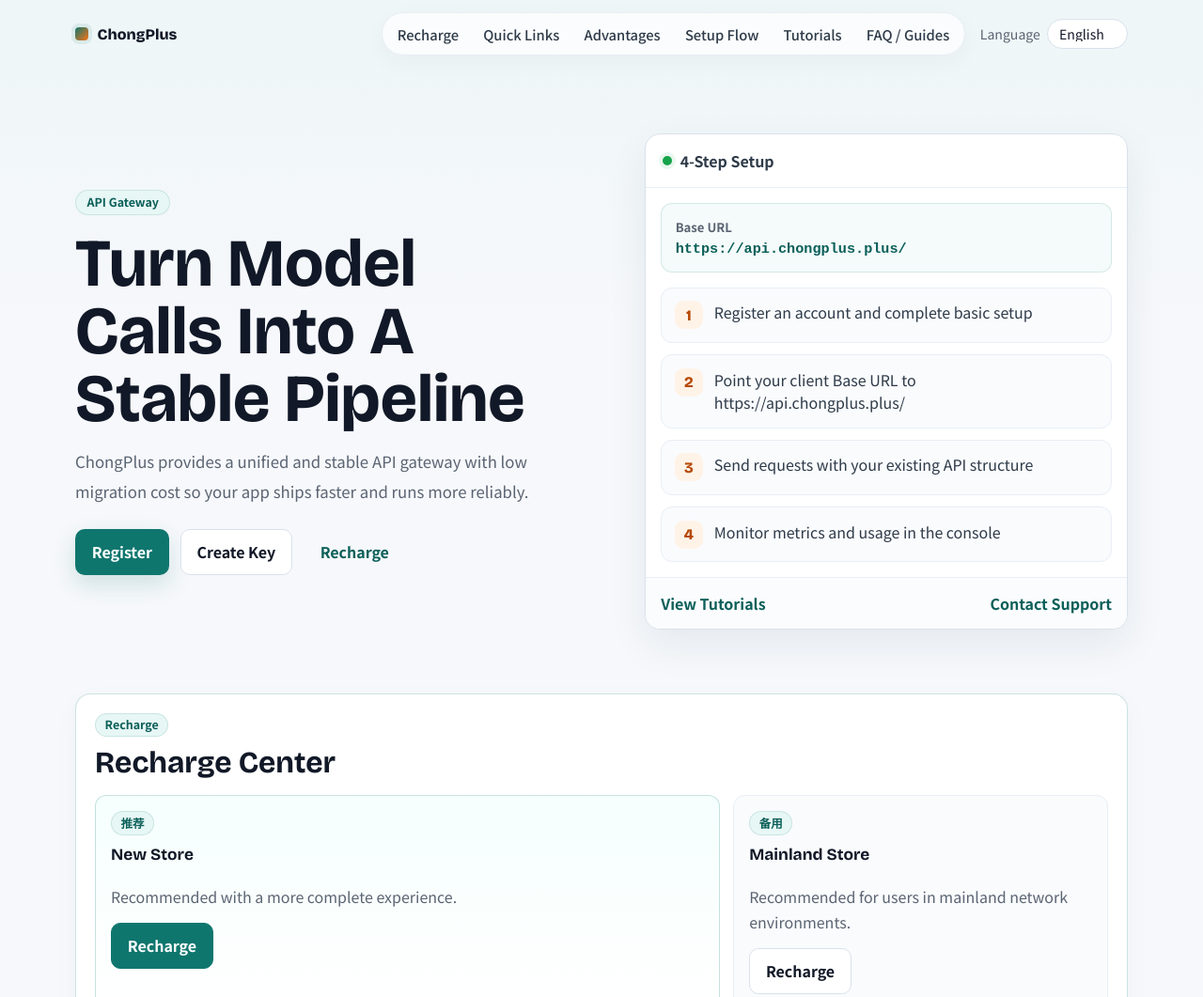
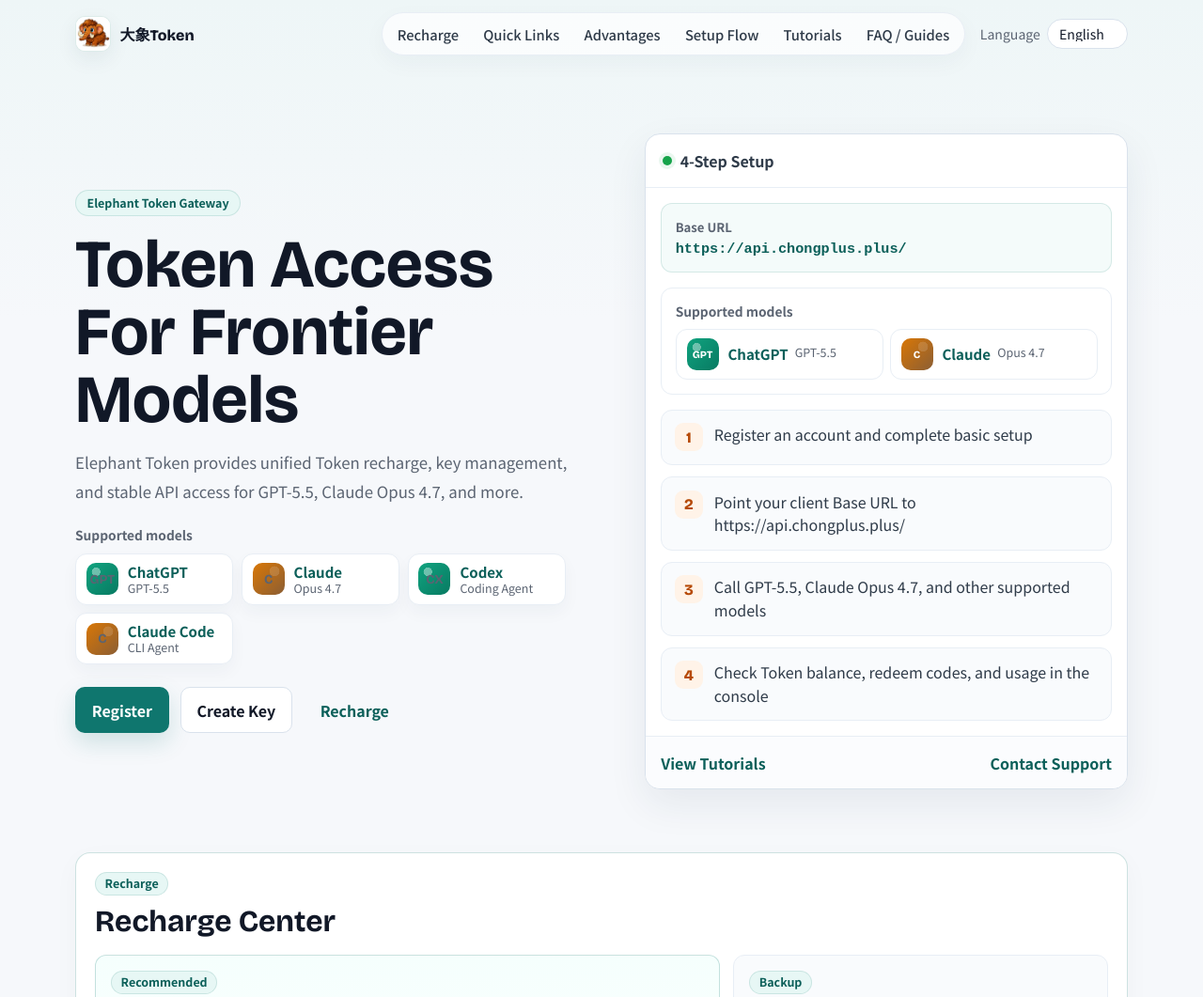
Before and after one commit to Rodert/chongplusplus, a website built with Vite: page index.html in a window 1280 px wide. Shown: the top 1061 px of the page at 94% size. Built offline with nearby package versions, Linux system fonts and the light colour scheme.

Commit message:
Update branding for Elephant Token

```diff
--- a/src/i18n/index.js
+++ b/src/i18n/index.js
@@ -7,7 +7,9 @@ const messages = {
     common: {
       language: "Language",
       support: "Support",
-      contactSupport: "Contact Support"
+      contactSupport: "Contact Support",
+      recommended: "Recommended",
+      backup: "Backup"
     },
     nav: {
       recharge: "Recharge",
@@ -18,39 +20,40 @@ const messages = {
       faq: "FAQ / Guides"
     },
     home: {
-      badge: "API Gateway",
-      title: "Turn Model Calls Into A Stable Pipeline",
+      badge: "Elephant Token Gateway",
+      title: "Token Access For Frontier Models",
       subtitle:
-        "ChongPlus provides a unified and stable API gateway with low migration cost so your app ships faster and runs more reliably.",
+        "Elephant Token provides unified Token recharge, key management, and stable API access for GPT-5.5, Claude Opus 4.7, and more.",
+      modelsLabel: "Supported models",
       ctaRegister: "Register",
       ctaSteps: "View Setup Steps",
       ctaTutorials: "View Tutorials",
       sectionRecharge: "Recharge Center",
       sectionLinks: "Quick Links",
-      sectionAdvantage: "Why ChongPlus",
+      sectionAdvantage: "Why Elephant Token",
       sectionSteps: "4-Step Setup",
       sectionFaq: "FAQ / Guides",
       rechargeSupportPrefix: "If payment fails, ",
       faqSupportPrefix: "If payment/redeem/network issues occur, ",
       highlights: {
         unified: {
-          title: "Unified Entry",
-          desc: "Use one Base URL for multiple model providers and reduce SDK/config branching."
+          title: "Frontier Models Ready",
+          desc: "GPT-5.5, Claude Opus 4.7, and other advanced models are available with flexible Token usage."
         },
         reliable: {
-          title: "High Availability",
-          desc: "Supports streaming, retries, and intelligent fallback to keep requests stable."
+          title: "Stable API Access",
+          desc: "Use one Base URL for mainstream models with streaming support and less client-side configuration."
         },
         observability: {
-          title: "Observability & Billing",
-          desc: "Track request volume, success rate, latency, and usage for better cost control."
+          title: "Token Recharge & Redeem",
+          desc: "Recharge, redeem codes, and manage keys in one place for clearer model cost control."
         }
       },
       steps: {
         1: "Register an account and complete basic setup",
         2: "Point your client Base URL to https://api.chongplus.plus/",
-        3: "Send requests with your existing API structure",
-        4: "Monitor metrics and usage in the console"
+        3: "Call GPT-5.5, Claude Opus 4.7, and other supported models",
+        4: "Check Token balance, redeem codes, and usage in the console"
       },
       recharge: {
         new: { title: "New Store", desc: "Recommended with a more complete experience.", cta: "Recharge" },
@@ -73,7 +76,7 @@ const messages = {
         q2: "Does it support streaming output?",
         a2: "Yes. You can consume streaming responses with your existing logic.",
         q3: "How can I start quickly?",
-        a3: "Visit chongplus.plus and create an API key to begin."
+        a3: "Register, recharge Token, create an API key, and start calling supported models."
       }
     },
     tutorialsPage: {
@@ -102,7 +105,9 @@ const messages = {
     common: {
       language: "言語",
       support: "サポート",
-      contactSupport: "サポートへ連絡"
+      contactSupport: "サポートへ連絡",
+      recommended: "推奨",
+      backup: "予備"
     },
     nav: {
       recharge: "チャージ",
@@ -113,39 +118,40 @@ const messages = {
       faq: "FAQ / ガイド"
     },
     home: {
-      badge: "API 中継サイト",
-      title: "モデル呼び出しを安定した経路に",
+      badge: "Elephant Token ゲートウェイ",
+      title: "先端モデル向け Token アクセス",
       subtitle:
-        "ChongPlus は、低い改修コストで使える統一 API 中継を提供し、より速く安全に運用できます。",
+        "Elephant Token は GPT-5.5、Claude Opus 4.7 などに対応し、Token チャージ、Key 管理、安定した API 接続を提供します。",
+      modelsLabel: "対応モデル",
       ctaRegister: "今すぐ登録",
       ctaSteps: "導入手順を見る",
       ctaTutorials: "チュートリアルを見る",
       sectionRecharge: "チャージセンター",
       sectionLinks: "クイックリンク",
-      sectionAdvantage: "ChongPlus を選ぶ理由",
+      sectionAdvantage: "Elephant Token を選ぶ理由",
       sectionSteps: "4 ステップで導入",
       sectionFaq: "FAQ / ガイド",
       rechargeSupportPrefix: "決済で問題が発生した場合は、",
       faqSupportPrefix: "決済・交換・ネットワークの問題がある場合は、",
       highlights: {
         unified: {
-          title: "統一エントリー",
-          desc: "1 つの Base URL で複数プロバイダーに接続し、SDK/設定の分岐を減らします。"
+          title: "先端モデルに対応",
+          desc: "GPT-5.5、Claude Opus 4.7 などの高性能モデルを Token ベースで柔軟に利用できます。"
         },
         reliable: {
-          title: "高可用な中継",
-          desc: "ストリーミング、再試行、フェイルバックに対応し、安定した呼び出しを維持します。"
+          title: "安定した API 接続",
+          desc: "1 つの Base URL で主流モデルに接続し、ストリーミングにも対応します。"
         },
         observability: {
-          title: "可観測性と課金",
-          desc: "リクエスト数、成功率、遅延、消費量を可視化し、コスト管理を改善します。"
+          title: "Token チャージと交換",
+          desc: "チャージ、交換コード、Key 管理をまとめて行い、モデル利用コストを把握できます。"
         }
       },
       steps: {
         1: "アカウント登録と基本設定を完了する",
         2: "クライアントの Base URL を https://api.chongplus.plus/ に設定する",
-        3: "既存のリクエスト形式で呼び出しを開始する",
-        4: "コンソールで監視と利用量を確認する"
+        3: "GPT-5.5、Claude Opus 4.7 などの対応モデルを呼び出す",
+        4: "コンソールで Token 残高、交換、利用量を確認する"
       },
       recharge: {
         new: { title: "新ストア", desc: "推奨入口。より完全な体験。", cta: "チャージへ" },
@@ -168,7 +174,7 @@ const messages = {
         q2: "ストリーミング出力に対応していますか？",
         a2: "対応しています。既存のストリーミング処理をそのまま利用できます。",
         q3: "試用はどう始めればいいですか？",
-        a3: "chongplus.plus にアクセスし、API Key を作成して開始してください。"
+        a3: "登録、Token チャージ、API Key 作成後、対応モデルを呼び出せます。"
       }
     },
     tutorialsPage: {
@@ -196,7 +202,9 @@ const messages = {
     common: {
       language: "언어",
       support: "지원",
-      contactSupport: "고객 지원 문의"
+      contactSupport: "고객 지원 문의",
+      recommended: "추천",
+      backup: "예비"
     },
     nav: {
       recharge: "충전",
@@ -207,39 +215,40 @@ const messages = {
       faq: "FAQ / 가이드"
     },
     home: {
-      badge: "API 중계 사이트",
-      title: "모델 호출을 안정적인 경로로",
+      badge: "Elephant Token 게이트웨이",
+      title: "프런티어 모델용 Token 액세스",
       subtitle:
-        "ChongPlus는 낮은 전환 비용으로 통합 API 중계 기능을 제공하여 더 빠르고 안정적으로 서비스할 수 있게 합니다.",
+        "Elephant Token은 GPT-5.5, Claude Opus 4.7 등을 지원하며 Token 충전, Key 관리, 안정적인 API 액세스를 제공합니다.",
+      modelsLabel: "지원 모델",
       ctaRegister: "지금 가입",
       ctaSteps: "연동 절차 보기",
       ctaTutorials: "튜토리얼 보기",
       sectionRecharge: "충전 센터",
       sectionLinks: "빠른 링크",
-      sectionAdvantage: "ChongPlus를 선택하는 이유",
+      sectionAdvantage: "Elephant Token을 선택하는 이유",
       sectionSteps: "4단계 연동",
       sectionFaq: "FAQ / 가이드",
       rechargeSupportPrefix: "결제 오류가 발생하면 ",
       faqSupportPrefix: "결제/교환/네트워크 문제가 있으면 ",
       highlights: {
         unified: {
-          title: "통합 진입점",
-          desc: "하나의 Base URL로 여러 모델 공급자를 연결해 SDK/설정 분기를 줄입니다."
+          title: "프런티어 모델 지원",
+          desc: "GPT-5.5, Claude Opus 4.7 등 고급 모델을 Token 기반으로 유연하게 사용할 수 있습니다."
         },
         reliable: {
-          title: "고가용성 중계",
-          desc: "스트리밍, 재시도, 지능형 페일백으로 요청 안정성을 보장합니다."
+          title: "안정적인 API 액세스",
+          desc: "하나의 Base URL로 주요 모델에 연결하고 스트리밍 호출도 사용할 수 있습니다."
         },
         observability: {
-          title: "관측성과 과금",
-          desc: "요청량, 성공률, 지연, 사용량을 확인해 비용 관리를 쉽게 합니다."
+          title: "Token 충전과 교환",
+          desc: "충전, 교환 코드, Key 관리를 한곳에서 처리해 모델 사용 비용을 쉽게 관리합니다."
         }
       },
       steps: {
         1: "계정을 등록하고 기본 설정을 완료합니다",
         2: "클라이언트 Base URL을 https://api.chongplus.plus/ 로 설정합니다",
-        3: "기존 요청 구조로 호출을 시작합니다",
-        4: "콘솔에서 모니터링과 사용량을 확인합니다"
+        3: "GPT-5.5, Claude Opus 4.7 등 지원 모델을 호출합니다",
+        4: "콘솔에서 Token 잔액, 교환, 사용량을 확인합니다"
       },
       recharge: {
         new: { title: "신규 스토어", desc: "권장 경로로 더 완성된 경험을 제공합니다.", cta: "충전하기" },
@@ -262,7 +271,7 @@ const messages = {
         q2: "스트리밍 출력도 지원하나요?",
         a2: "지원합니다. 기존 스트리밍 처리 방식 그대로 사용할 수 있습니다.",
         q3: "어떻게 빠르게 시작하나요?",
-        a3: "chongplus.plus에 접속해 API Key를 생성하면 바로 시작할 수 있습니다."
+        a3: "가입, Token 충전, API Key 생성 후 지원 모델 호출을 시작할 수 있습니다."
       }
     },
     tutorialsPage: {
--- a/src/main.js
+++ b/src/main.js
@@ -19,24 +19,31 @@ const resolveAssetUrl = (assetPath) => {
 
 const highlights = [
   {
-    title: t("home.highlights.unified.title", "统一入口"),
-    desc: t("home.highlights.unified.desc", "一个 Base URL 对接多模型供应方，减少业务侧 SDK 和配置分叉。")
+    title: t("home.highlights.unified.title", "旗舰模型现货"),
+    desc: t("home.highlights.unified.desc", "已支持 GPT-5.5、Claude Opus 4.7 等高阶模型，按 Token 灵活使用。")
   },
   {
-    title: t("home.highlights.reliable.title", "高可用中转"),
-    desc: t("home.highlights.reliable.desc", "支持流式返回、失败重试与智能回退，保障核心请求稳定在线。")
+    title: t("home.highlights.reliable.title", "稳定 API 接入"),
+    desc: t("home.highlights.reliable.desc", "一个 Base URL 接入主流模型，支持流式返回，减少客户端配置分叉。")
   },
   {
-    title: t("home.highlights.observability.title", "可观测与计费"),
-    desc: t("home.highlights.observability.desc", "清晰查看请求量、成功率、时延与消耗，方便团队做成本治理。")
+    title: t("home.highlights.observability.title", "Token 充值与兑换"),
+    desc: t("home.highlights.observability.desc", "充值、兑换、Key 管理集中处理，方便个人和团队控制模型消耗。")
   }
 ];
 
 const steps = [
   t("home.steps.1", "先注册账号并完成基础设置"),
   t("home.steps.2", "将你的客户端 Base URL 指向 https://api.chongplus.plus/"),
-  t("home.steps.3", "用现有请求结构发起调用"),
-  t("home.steps.4", "在控制台查看监控与用量")
+  t("home.steps.3", "选择 GPT-5.5、Claude Opus 4.7 等模型发起调用"),
+  t("home.steps.4", "在控制台查看 Token 余额、兑换与消耗")
+];
+
+const supportedModels = [
+  { provider: "ChatGPT", model: "GPT-5.5", tone: "chatgpt" },
+  { provider: "Claude", model: "Opus 4.7", tone: "claude" },
+  { provider: "Codex", model: "Coding Agent", tone: "codex" },
+  { provider: "Claude Code", model: "CLI Agent", tone: "claude" }
 ];
 
 const rechargeLinks = [
@@ -139,13 +146,23 @@ const app = document.querySelector("#app");
 const langOptionsMarkup = LANGUAGE_OPTIONS.map(
   (item) => `<option value="${item.code}" ${item.code === currentLang ? "selected" : ""}>${item.label}</option>`
 ).join("");
+const modelCardMarkup = (model, compact = false) => `
+  <article class="model-card ${compact ? "is-compact" : ""}">
+    <span class="model-logo model-logo-${model.tone}" aria-hidden="true">${model.tone === "chatgpt" ? "GPT" : model.tone === "claude" ? "C" : "CX"}</span>
+    <div>
+      <strong>${model.provider}</strong>
+      <small>${model.model}</small>
+    </div>
+  </article>
+`;
 
 app.innerHTML = `
   <div class="noise"></div>
   <header class="site-header">
     <a class="brand" href="https://chongplus.plus/" target="_blank" rel="noreferrer">
-      <span class="brand-dot"></span>
-      ChongPlus
+      <img class="brand-logo" src="${resolveAssetUrl("/logo.jpg")}" alt="" onerror="this.hidden=true;this.nextElementSibling.hidden=false" />
+      <span class="brand-dot" hidden></span>
+      大象Token
     </a>
     <div class="header-tools">
       <nav class="nav">
@@ -166,11 +183,17 @@ app.innerHTML = `
   <main>
     <section class="hero reveal">
       <div class="hero-copy">
-        <p class="badge">${t("home.badge", "中转 API 官网")}</p>
-        <h1>${t("home.title", "把模型调用变成一条稳定链路")}</h1>
+        <p class="badge">${t("home.badge", "大象Token 模型服务")}</p>
+        <h1>${t("home.title", "前沿模型 Token 接入平台")}</h1>
         <p class="hero-text">
-          ${t("home.subtitle", "chongplus.plus 提供统一、稳定、低改造成本的中转 API 能力，让你的应用更快上线、更稳运行。")}
+          ${t("home.subtitle", "大象Token 提供统一的 Token 充值、Key 管理和稳定 API 接入，已支持 GPT-5.5、Claude Opus 4.7 等前沿模型。")}
         </p>
+        <div class="model-strip" aria-label="${t("home.modelsLabel", "已支持模型")}">
+          <span>${t("home.modelsLabel", "已支持模型")}</span>
+          <div class="model-card-row">
+            ${supportedModels.map((model) => modelCardMarkup(model)).join("")}
+          </div>
+        </div>
         <div class="hero-actions">
           <a class="btn btn-primary" href="https://api.chongplus.plus/register" target="_blank" rel="noreferrer">${t("home.ctaRegister", "立即注册")}</a>
           <a class="btn btn-secondary" href="https://api.chongplus.plus/keys" target="_blank" rel="noreferrer">${t("home.quick.keys.cta", "创建 Key")}</a>
@@ -186,6 +209,12 @@ app.innerHTML = `
         <div class="base-url-box">
           <span>Base URL</span>
           <code>https://api.chongplus.plus/</code>
+        </div>
+        <div class="model-list">
+          <span>${t("home.modelsLabel", "已支持模型")}</span>
+          <div>
+            ${supportedModels.slice(0, 2).map((model) => modelCardMarkup(model, true)).join("")}
+          </div>
         </div>
         <ol class="mini-steps">
           ${steps
@@ -228,7 +257,7 @@ app.innerHTML = `
     <section id="advantage" class="section reveal">
       <div class="section-heading">
         <span>${t("nav.advantage", "优势")}</span>
-        <h2>${t("home.sectionAdvantage", "为什么选择 ChongPlus")}</h2>
+        <h2>${t("home.sectionAdvantage", "为什么选择大象Token")}</h2>
       </div>
       <div class="grid" id="highlights"></div>
     </section>
@@ -254,7 +283,7 @@ app.innerHTML = `
   </main>
 
   <footer class="site-footer">
-    <p>© ${new Date().getFullYear()} ChongPlus</p>
+    <p>© ${new Date().getFullYear()} 大象Token</p>
     <div class="footer-links">
       <button class="footer-link" type="button" data-action="support">${t("common.support", "支持")}</button>
       <a href="https://chongplus.plus/" target="_blank" rel="noreferrer">chongplus.plus</a>
--- a/src/style.css
+++ b/src/style.css
@@ -79,10 +79,20 @@ main,
   text-decoration: none;
 }
 
+.brand-logo {
+  width: 38px;
+  height: 38px;
+  border-radius: 10px;
+  object-fit: cover;
+  border: 1px solid #0f766e24;
+  background: #fff;
+  box-shadow: 0 8px 22px #19324d12;
+}
+
 .brand-dot {
-  width: 14px;
-  height: 14px;
-  border-radius: 4px;
+  width: 34px;
+  height: 34px;
+  border-radius: 10px;
   background: linear-gradient(135deg, var(--primary), var(--accent));
   box-shadow: 0 0 0 4px #0f766e18;
 }
@@ -201,6 +211,87 @@ h1 {
   flex-wrap: wrap;
 }
 
+.model-strip {
+  margin-top: 1.2rem;
+  display: grid;
+  gap: 0.65rem;
+}
+
+.model-strip span,
+.model-list > span {
+  color: var(--muted);
+  font-size: 0.86rem;
+  font-weight: 700;
+}
+
+.model-card-row,
+.model-list div {
+  display: flex;
+  gap: 0.55rem;
+  flex-wrap: wrap;
+}
+
+.model-card {
+  min-width: 168px;
+  display: inline-flex;
+  align-items: center;
+  gap: 0.62rem;
+  padding: 0.58rem 0.68rem;
+  border: 1px solid var(--line-soft);
+  border-radius: 12px;
+  background: #fff;
+  box-shadow: 0 8px 18px #19324d0a;
+}
+
+.model-card.is-compact {
+  min-width: 0;
+  flex: 1 1 160px;
+  box-shadow: none;
+}
+
+.model-logo {
+  width: 34px;
+  height: 34px;
+  border-radius: 10px;
+  display: grid;
+  place-items: center;
+  color: #fff;
+  font-family: "Bricolage Grotesque", sans-serif;
+  font-size: 0.68rem;
+  font-weight: 800;
+  letter-spacing: 0;
+}
+
+.model-logo-chatgpt,
+.model-logo-codex {
+  background:
+    radial-gradient(circle at 30% 28%, #ffffff66 0 13%, transparent 14%),
+    linear-gradient(135deg, #10a37f, #087a62);
+}
+
+.model-logo-claude {
+  background:
+    radial-gradient(circle at 68% 26%, #fff2 0 15%, transparent 16%),
+    linear-gradient(135deg, #d97706, #8b5e34);
+}
+
+.model-card div {
+  display: grid;
+  gap: 0.15rem;
+}
+
+.model-card strong {
+  color: var(--primary-strong);
+  font-size: 0.94rem;
+  line-height: 1.1;
+}
+
+.model-card small {
+  color: var(--muted);
+  font-size: 0.78rem;
+  line-height: 1;
+}
+
 .btn {
   min-height: 44px;
   display: inline-flex;
@@ -289,6 +380,22 @@ h1 {
   color: var(--primary-strong);
   font-size: 0.95rem;
   font-weight: 800;
+}
+
+.model-list {
+  margin: 0 1rem 1rem;
+  padding: 0.9rem;
+  border: 1px solid var(--line-soft);
+  border-radius: var(--radius);
+  background: #fff;
+  display: grid;
+  gap: 0.55rem;
+}
+
+.model-list div {
+  display: flex;
+  gap: 0.45rem;
+  flex-wrap: wrap;
 }
 
 .mini-steps,
@@ -830,7 +937,13 @@ html.has-modal body {
     align-items: stretch;
   }
 
+  .model-card-row,
+  .model-list div {
+    flex-direction: column;
+  }
+
   .btn,
+  .model-card,
   .panel-actions a,
   .panel-actions button {
     width: 100%;
```
Also changed, not shown: index.html (+2 -2 lines), src/tutorials.js (+4 -3 lines), tutorials.html (+2 -2 lines), README.md, public/logo.jpg (added).
